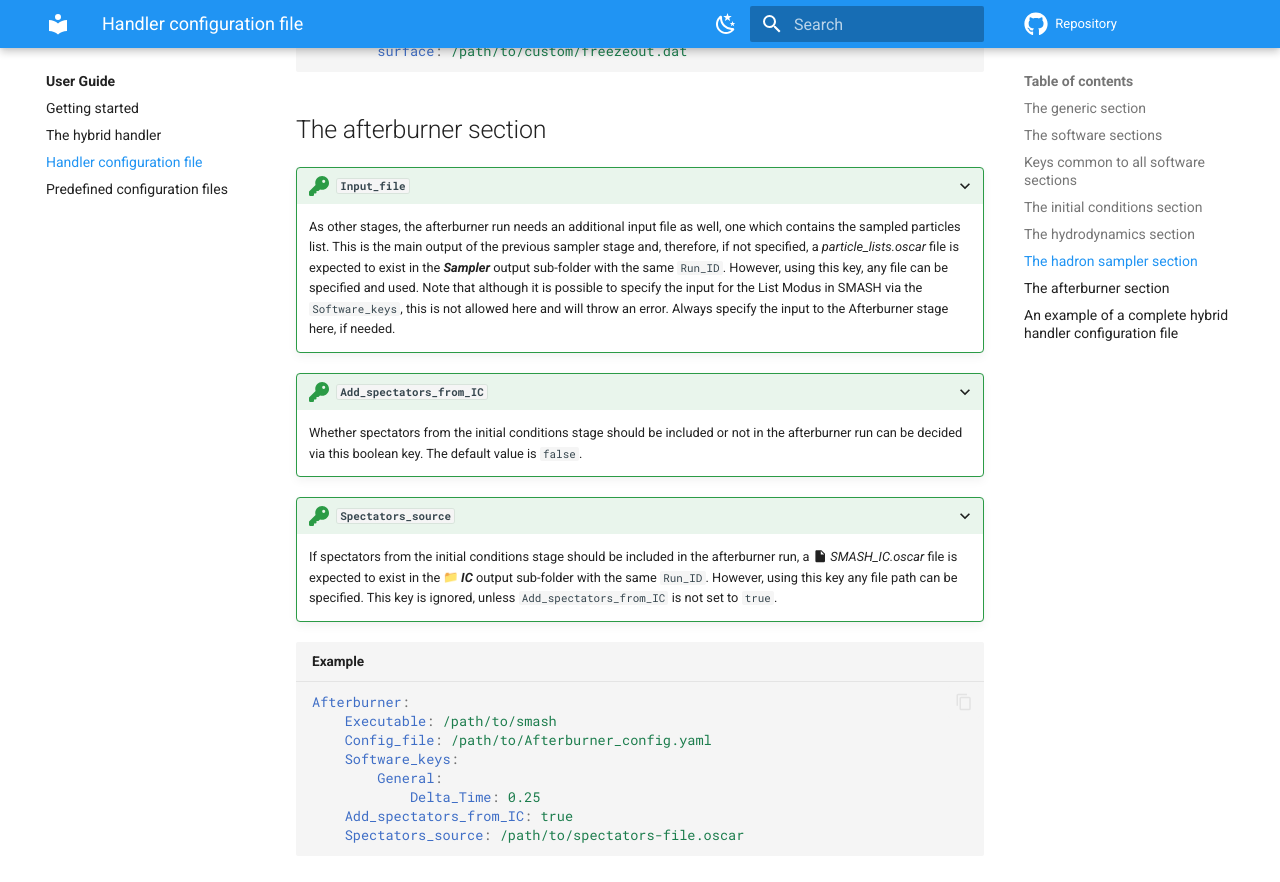
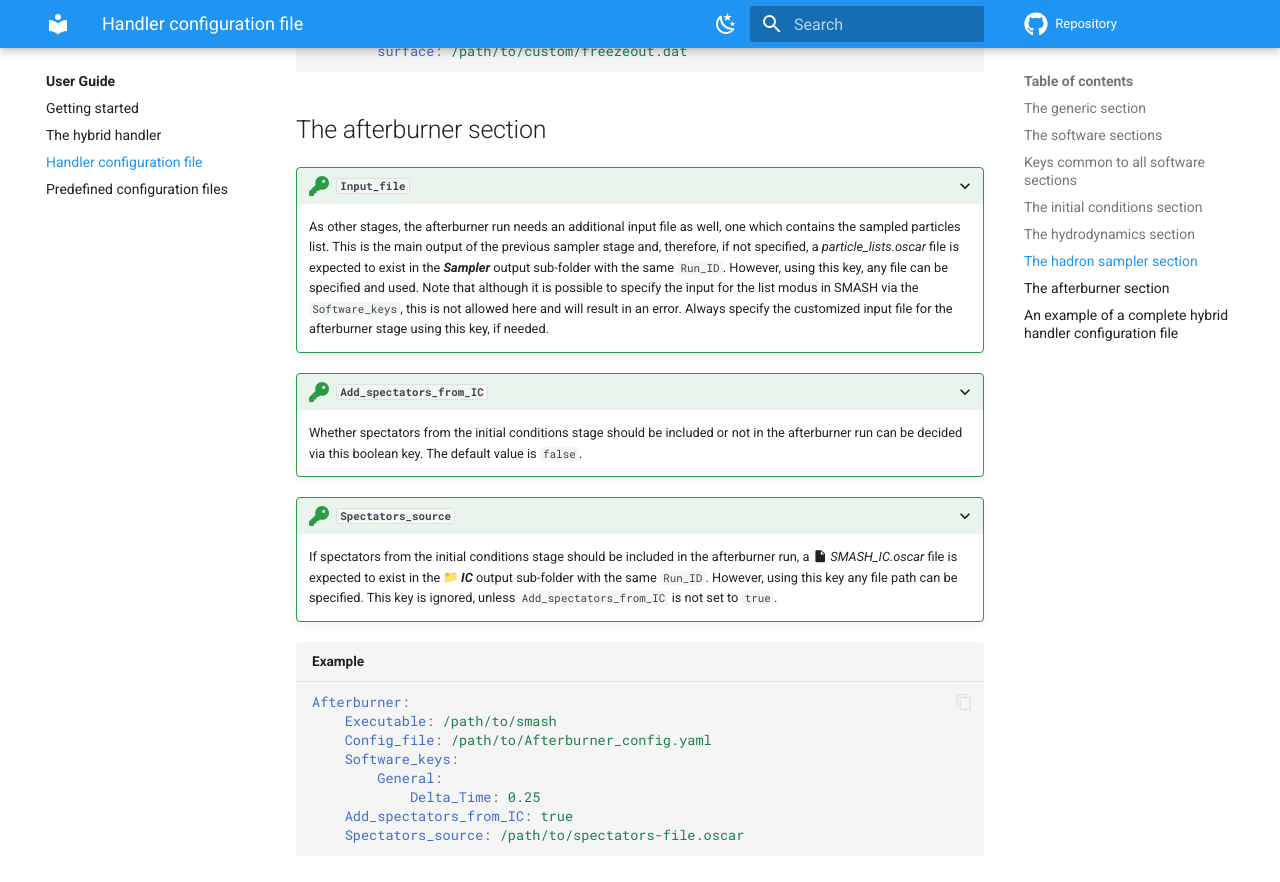
Before and after one commit to smash-transport/smash-vhlle-hybrid, an MkDocs documentation site: the page built from docs/user/configuration-file.md, in a window 1280 px wide and 900 px high, scrolled down 3057 px. Shown: the top 882 px of the window. Built offline with MkDocs 1.6.1 and Material for MkDocs 9.7.7, drawn with Linux system fonts in a browser that asks for light colours; emoji names are drawn with the system emoji font; comment, search, counter and statistics services are not loaded; the version menu is left out.

Commit message:
Rephrase documentation.
Co-authored-by: Alessandro Sciarra <asciarra@fias.uni-frankfurt.de>

```diff
--- a/docs/user/configuration-file.md
+++ b/docs/user/configuration-file.md
@@ -112,8 +112,8 @@ Sampler:
     As other stages, the afterburner run needs an additional input file as well, one which contains the sampled particles list.
     This is the main output of the previous sampler stage and, therefore, if not specified, a *particle_lists.oscar* file is expected to exist in the ***Sampler*** output sub-folder with the same `Run_ID`.
     However, using this key, any file can be specified and used.
-    Note that although it is possible to specify the input for the List Modus in SMASH via the `Software_keys`, this is not allowed here
-    and will throw an error. Always specify the input to the Afterburner stage here, if needed.
+    Note that although it is possible to specify the input for the list modus in SMASH via the `Software_keys`, this is not allowed here and will result in an error.
+    Always specify the customized input file for the afterburner stage using this key, if needed.
 
 ???+ config-key "`Add_spectators_from_IC`"
 
```
